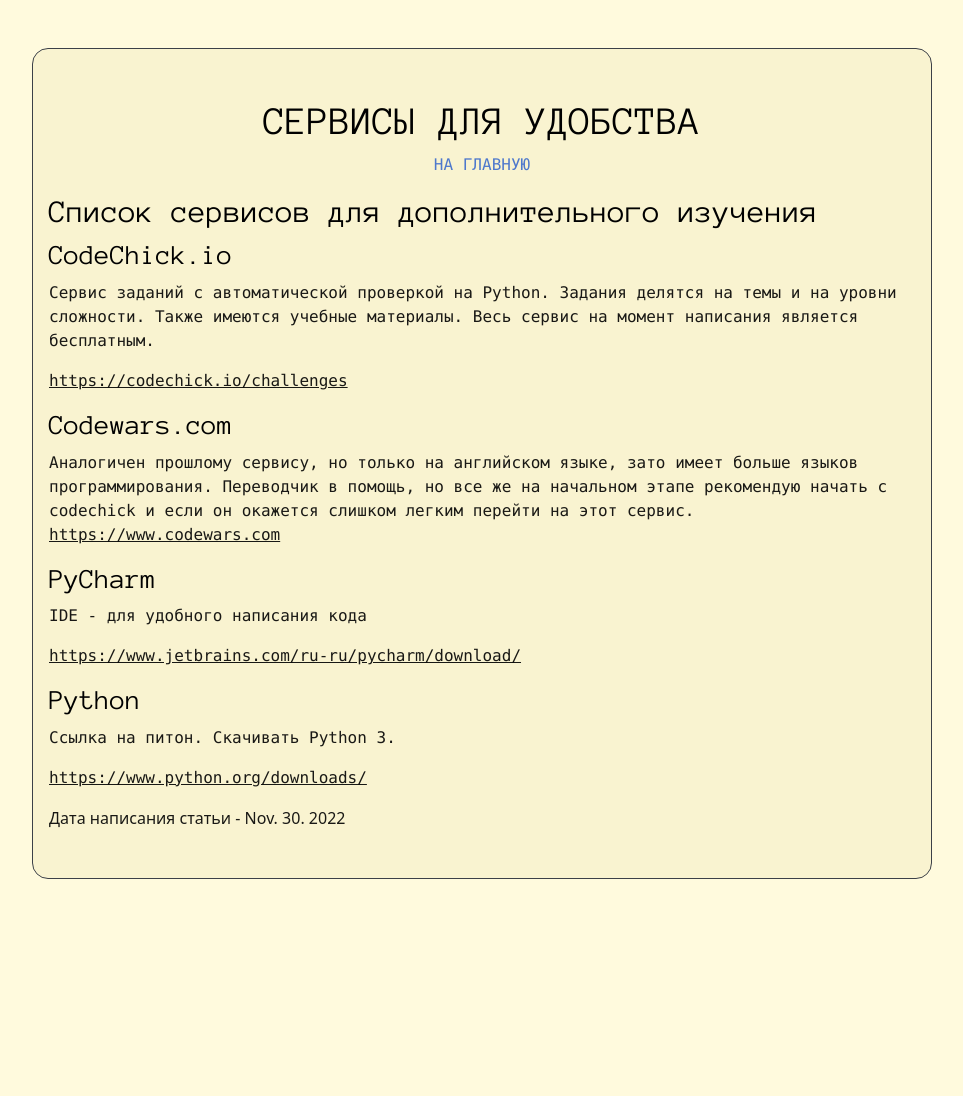
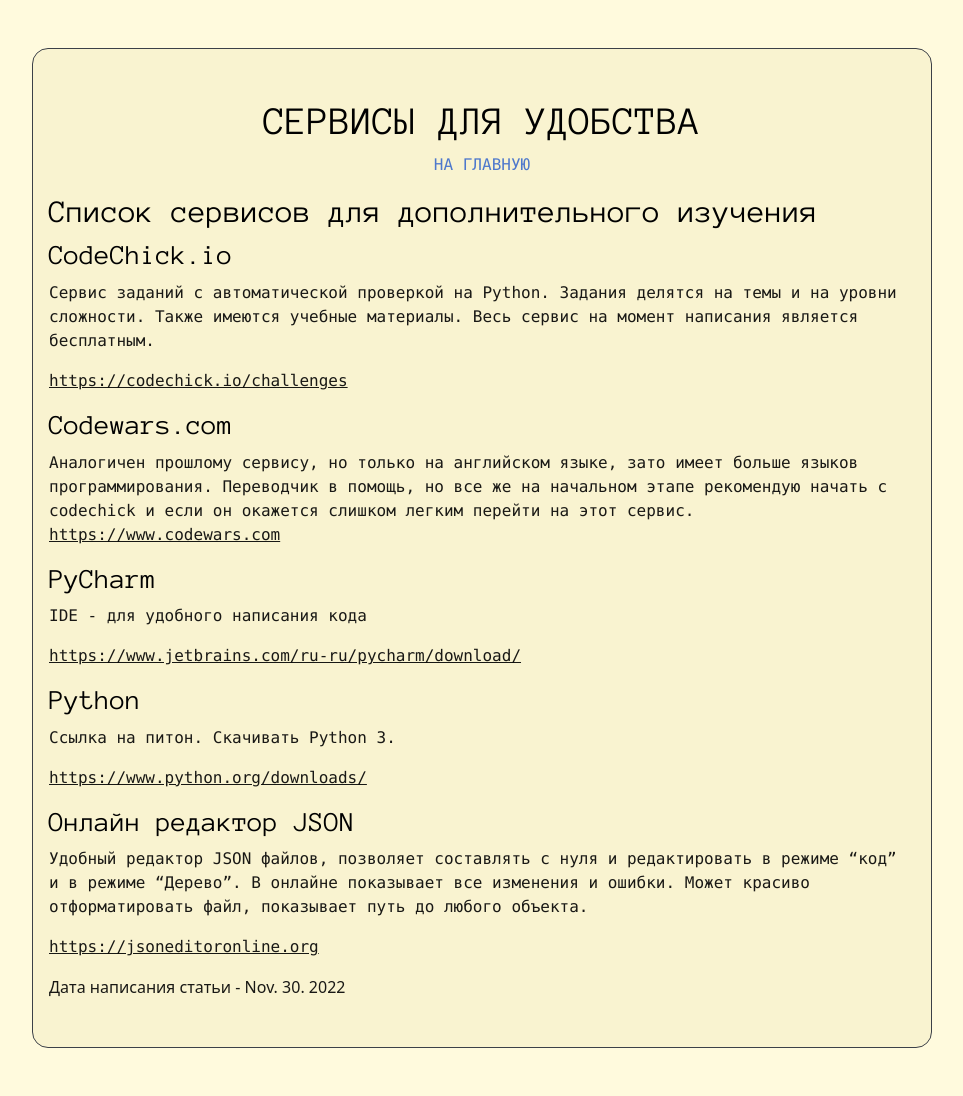
Before and after one commit to Rattlhead/rattlhead.github.io, a Jekyll site: the page built from _posts/2022-11-30-LifeHack.md, in a window 1280 px wide. Shown: the whole page, without its empty margins (158-1121 px from the left). Built offline with Jekyll 4.4.1, drawn with Linux system fonts in a browser that asks for light colours; before the commit the page ends 927 px from its top, so only the background shows below that.

Commit message:
add jsoneditoronline

```diff
--- a/_posts/2022-11-30-LifeHack.md
+++ b/_posts/2022-11-30-LifeHack.md
@@ -27,3 +27,9 @@
 Ссылка на питон. Скачивать Python 3.
 
 <https://www.python.org/downloads/>
+
+### Онлайн редактор JSON
+Удобный редактор JSON файлов, позволяет составлять с нуля и редактировать в режиме "код" и в режиме "Дерево". В онлайне показывает все изменения и ошибки. Может красиво отформатировать файл, показывает путь до любого объекта.
+
+
+<https://jsoneditoronline.org>
```
